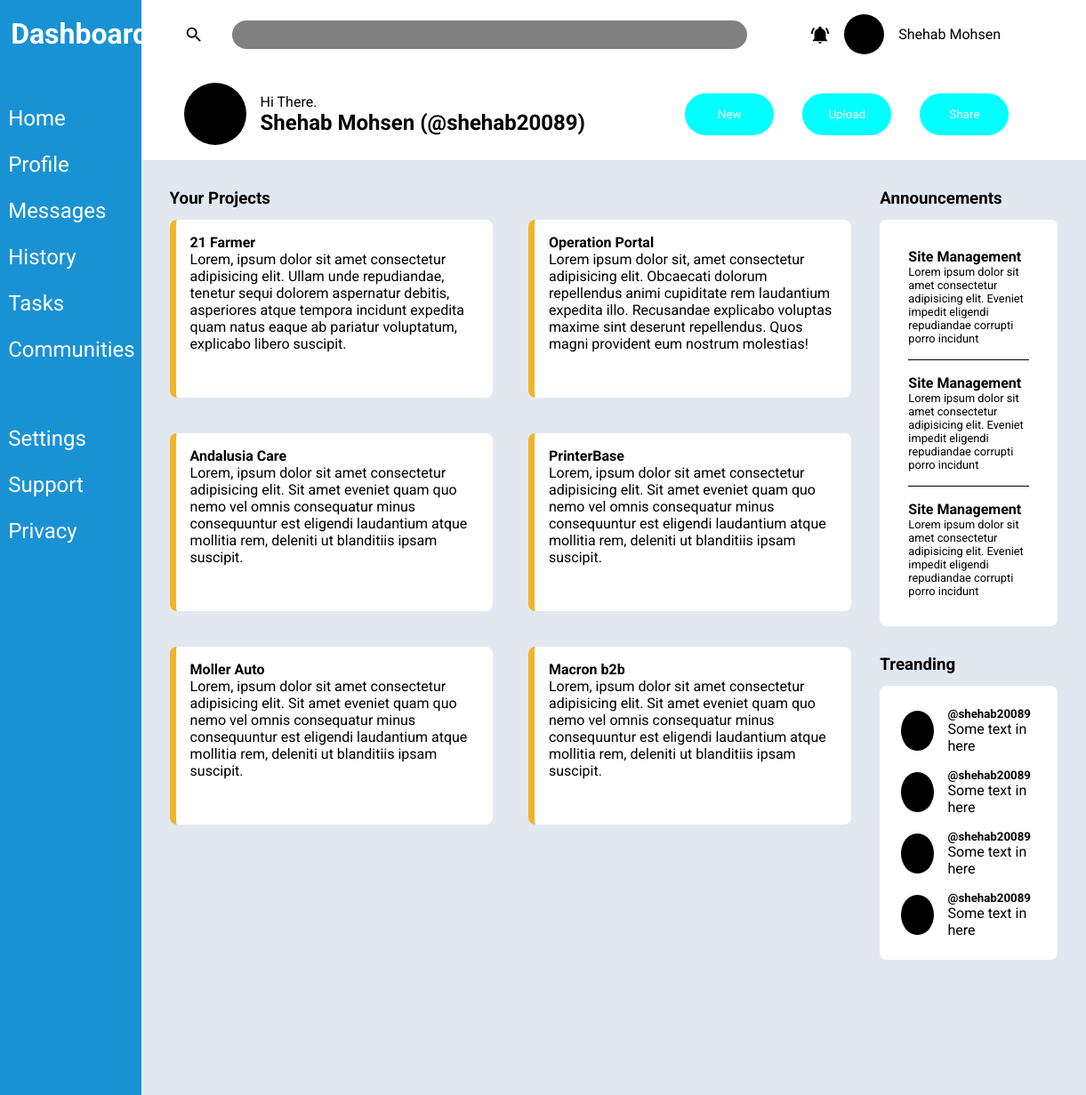
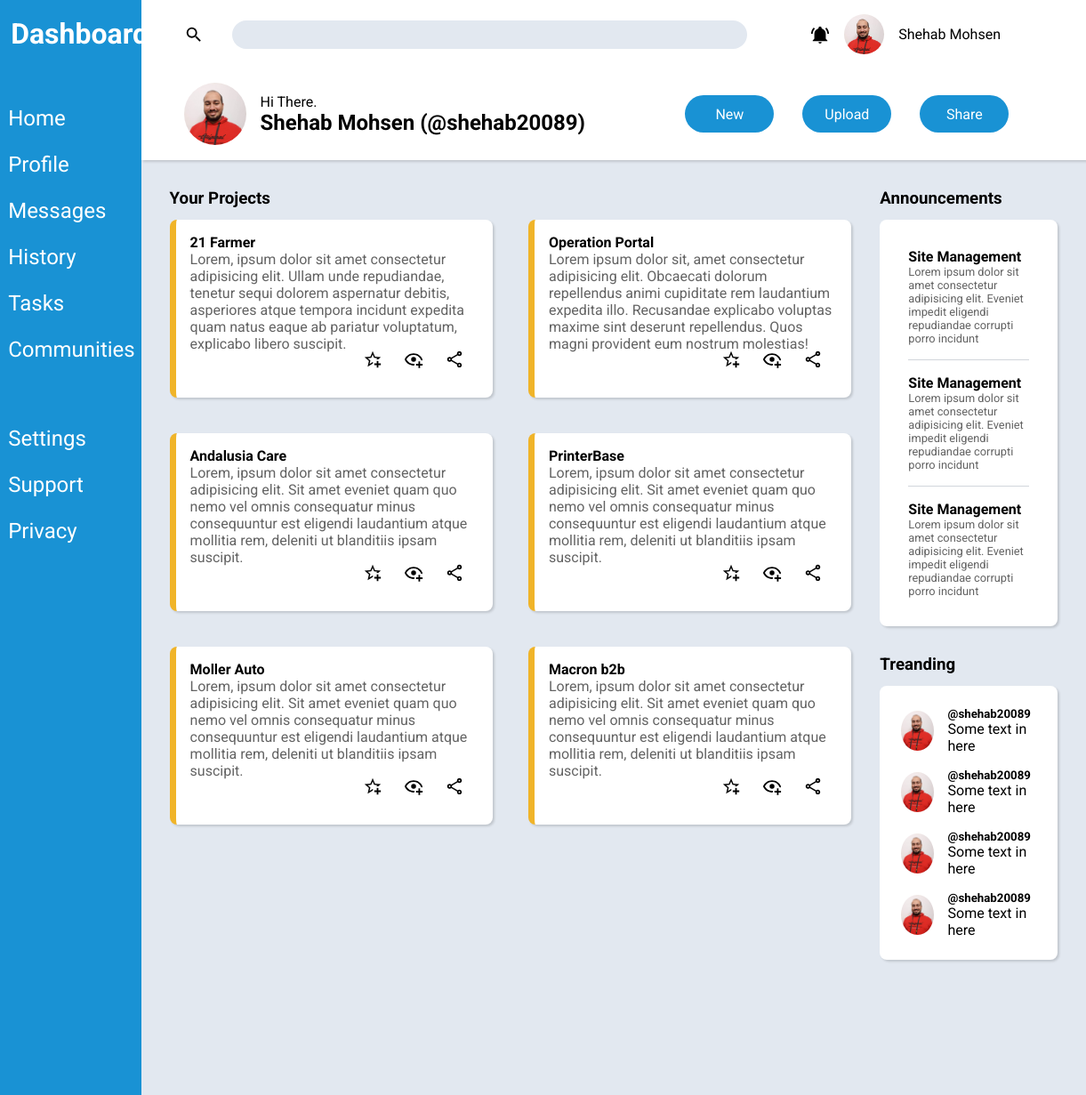
Before and after one commit to shehab20089/grid-dashboard, a plain HTML site: page index.html in a window 1280 px wide. Shown: the top 1231 px of the page at 89% size, 59-1280 px from the left. Drawn offline with Linux system fonts and the light colour scheme.

Commit message:
Add design colors and fonts  and make project prettier

```diff
--- a/index.html
+++ b/index.html
@@ -105,6 +105,20 @@
                 asperiores atque tempora incidunt expedita quam natus eaque ab
                 pariatur voluptatum, explicabo libero suscipit.
               </p>
+              <div class="actions-container">
+                <img
+                  src="assets/icons/star-plus-outline.svg"
+                  alt=""
+                  srcset=""
+                />
+                <img src="assets/icons/eye-plus-outline.svg" alt="" srcset="" />
+
+                <img
+                  src="assets/icons/share-variant-outline.svg"
+                  alt=""
+                  srcset=""
+                />
+              </div>
             </div>
             <div class="project-item">
               <h4 class="title">Operation Portal</h4>
@@ -115,6 +129,20 @@
                 deserunt repellendus. Quos magni provident eum nostrum
                 molestias!
               </p>
+              <div class="actions-container">
+                <img
+                  src="assets/icons/star-plus-outline.svg"
+                  alt=""
+                  srcset=""
+                />
+                <img src="assets/icons/eye-plus-outline.svg" alt="" srcset="" />
+
+                <img
+                  src="assets/icons/share-variant-outline.svg"
+                  alt=""
+                  srcset=""
+                />
+              </div>
             </div>
             <div class="project-item">
               <h4 class="title">Andalusia Care</h4>
@@ -124,6 +152,20 @@
                 consequuntur est eligendi laudantium atque mollitia rem,
                 deleniti ut blanditiis ipsam suscipit.
               </p>
+              <div class="actions-container">
+                <img
+                  src="assets/icons/star-plus-outline.svg"
+                  alt=""
+                  srcset=""
+                />
+                <img src="assets/icons/eye-plus-outline.svg" alt="" srcset="" />
+
+                <img
+                  src="assets/icons/share-variant-outline.svg"
+                  alt=""
+                  srcset=""
+                />
+              </div>
             </div>
             <div class="project-item">
               <h4 class="title">PrinterBase</h4>
@@ -133,6 +175,20 @@
                 consequuntur est eligendi laudantium atque mollitia rem,
                 deleniti ut blanditiis ipsam suscipit.
               </p>
+              <div class="actions-container">
+                <img
+                  src="assets/icons/star-plus-outline.svg"
+                  alt=""
+                  srcset=""
+                />
+                <img src="assets/icons/eye-plus-outline.svg" alt="" srcset="" />
+
+                <img
+                  src="assets/icons/share-variant-outline.svg"
+                  alt=""
+                  srcset=""
+                />
+              </div>
             </div>
             <div class="project-item">
               <h4 class="title">Moller Auto</h4>
@@ -142,6 +198,20 @@
                 consequuntur est eligendi laudantium atque mollitia rem,
                 deleniti ut blanditiis ipsam suscipit.
               </p>
+              <div class="actions-container">
+                <img
+                  src="assets/icons/star-plus-outline.svg"
+                  alt=""
+                  srcset=""
+                />
+                <img src="assets/icons/eye-plus-outline.svg" alt="" srcset="" />
+
+                <img
+                  src="assets/icons/share-variant-outline.svg"
+                  alt=""
+                  srcset=""
+                />
+              </div>
             </div>
             <div class="project-item">
               <h4 class="title">Macron b2b</h4>
@@ -151,6 +221,20 @@
                 consequuntur est eligendi laudantium atque mollitia rem,
                 deleniti ut blanditiis ipsam suscipit.
               </p>
+              <div class="actions-container">
+                <img
+                  src="assets/icons/star-plus-outline.svg"
+                  alt=""
+                  srcset=""
+                />
+                <img src="assets/icons/eye-plus-outline.svg" alt="" srcset="" />
+
+                <img
+                  src="assets/icons/share-variant-outline.svg"
+                  alt=""
+                  srcset=""
+                />
+              </div>
             </div>
           </div>
         </div>
--- a/main.css
+++ b/main.css
@@ -30,6 +30,7 @@ body {
 header {
   grid-area: header;
   background: white;
+  box-shadow: rgba(0, 0, 0, 0.15) 1.95px 1.95px 2.6px;
 }
 .side-bar {
   grid-area: sidebar;
@@ -95,7 +96,7 @@ input {
   border-radius: 30px;
   width: 60%;
   height: 20px;
-  background-color: grey;
+  background-color: #e2e8f0;
 }
 .profile-actions {
   margin-left: auto;
@@ -107,7 +108,9 @@ input {
 .avatar {
   height: 45px;
   width: 45px;
-  background-color: black;
+  background-image: url(assets/images/317234846_514153684068393_4110039403896114717_n.jpg);
+  background-size: cover;
+  /* background-color: black; */
   border-radius: 50%;
 }
 .big {
@@ -128,12 +131,13 @@ input {
 }
 button {
   color: white;
-  background-color: aqua;
+  background-color: #1992d4;
   outline: none;
-  padding: 1rem;
+  padding: 0.7rem;
   border: none;
   cursor: pointer;
   width: 100px;
+  font-size: 1rem;
   border-radius: 30px;
 }
 
@@ -142,7 +146,7 @@ button {
 /* ----------------------------- */
 main {
   padding: 2rem;
-  padding-bottom: 1rem;
+  padding-bottom: 0.5rem;
   display: grid;
   grid-template-columns: 1fr 20%;
   grid-template-rows: 1fr 1fr;
@@ -162,10 +166,22 @@ main {
   grid-area: trending;
 }
 .project-item {
+  box-shadow: rgba(0, 0, 0, 0.15) 1.95px 1.95px 2.6px;
   background-color: white;
   border-left: 7px solid #f0b429;
   border-radius: 8px;
   padding: 1rem;
+  position: relative;
+}
+.project-item p {
+  color: #636363;
+}
+.actions-container {
+  position: absolute;
+  right: 2rem;
+  bottom: 2rem;
+  display: flex;
+  gap: 1.5rem;
 }
 .projects-container {
   display: grid;
@@ -179,6 +195,7 @@ h3 {
 
 /* Announcement */
 .announcements-container {
+  box-shadow: rgba(0, 0, 0, 0.15) 1.95px 1.95px 2.6px;
   background-color: white;
   padding: 2rem;
   border-radius: 8px;
@@ -188,7 +205,7 @@ h3 {
 }
 
 .announcement-item {
-  border-bottom: 1px solid black;
+  border-bottom: 1px solid #d1d5db;
   padding-bottom: 1rem;
 }
 .announcement-item:last-of-type {
@@ -200,8 +217,10 @@ h3 {
 }
 .announcement-item p {
   font-size: 0.8rem;
+  color: #636363;
 }
 .trend-container {
+  box-shadow: rgba(0, 0, 0, 0.15) 1.95px 1.95px 2.6px;
   background-color: white;
   padding: 1.5rem;
   border-radius: 8px;
```
Also changed, not shown: assets/images/317234846_514153684068393_4110039403896114717_n.jpg (added).
